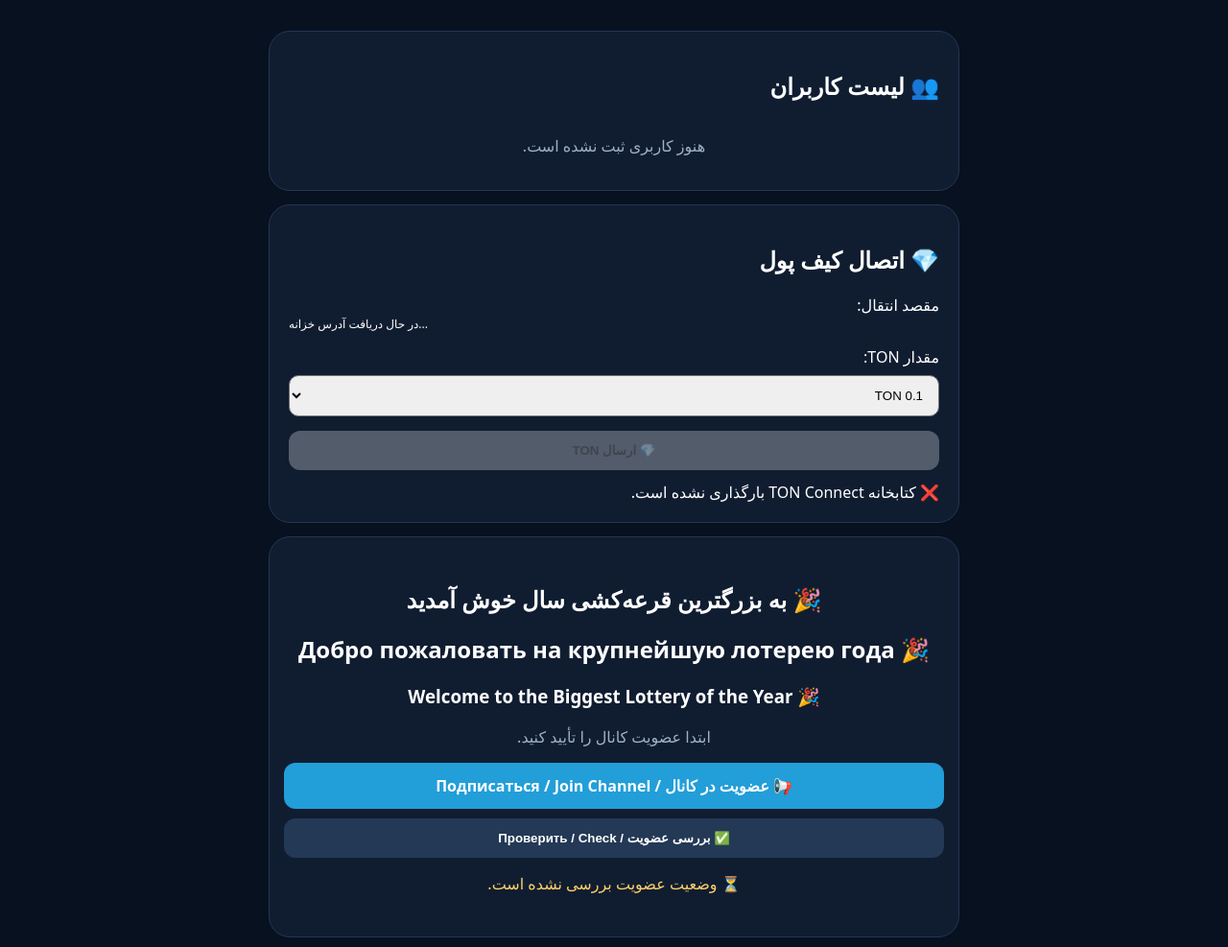
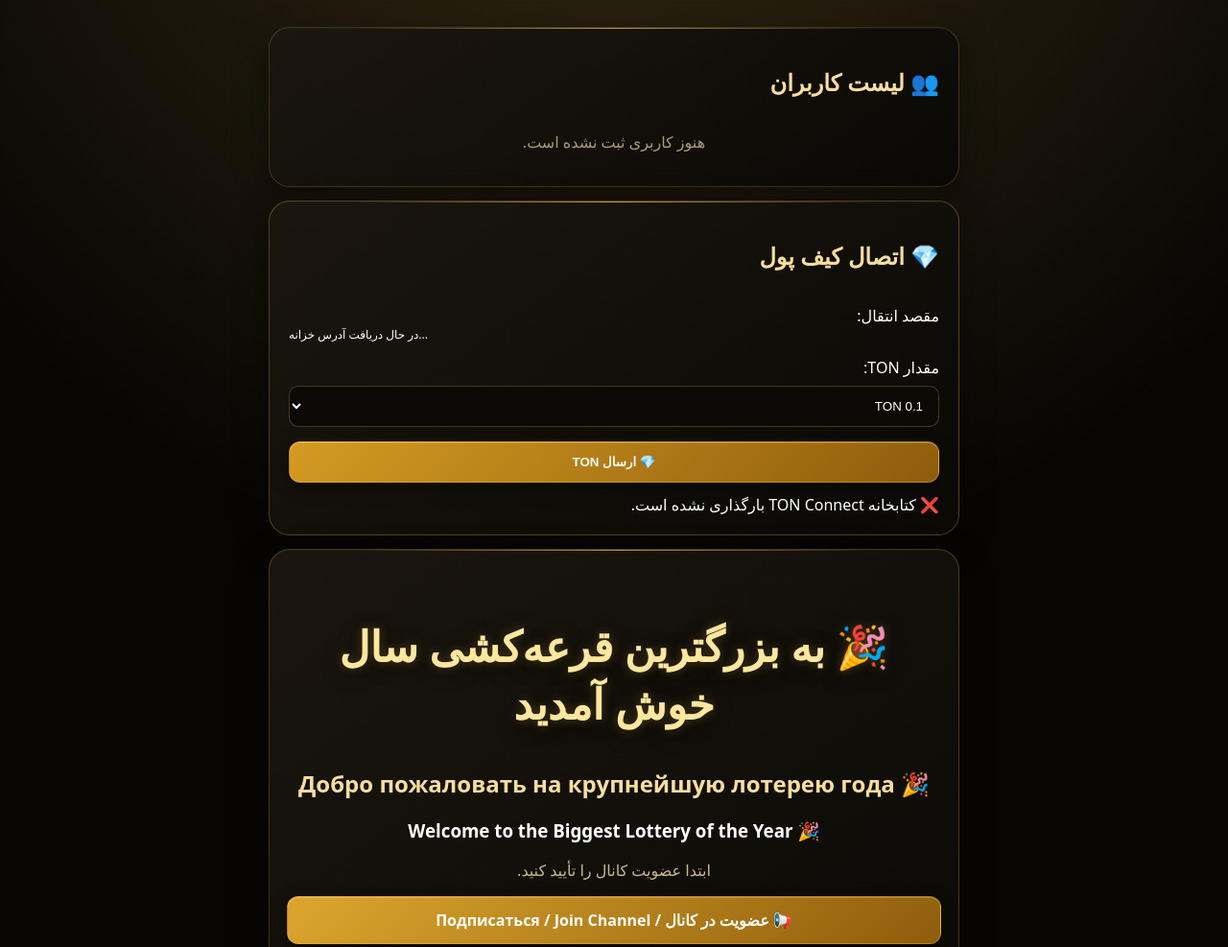
Before and after one commit to Navid1142/tonlottery2, a website: page web/index.html in a window 1280 px wide. Shown: the top 987 px of the page at 96% size. Drawn offline with Linux system fonts and the light colour scheme; no server answers.

Commit message:
Upgrade lottery UI to luxury gold design

```diff
--- a/web/index.html
+++ b/web/index.html
@@ -1,4 +1,201 @@
-<!doctype html><html lang="fa" dir="rtl"><head><meta charset="utf-8"><meta name="viewport" content="width=device-width,initial-scale=1"><title>TON Lottery</title><script src="https://telegram.org/js/telegram-web-app.js"></script><script src="https://unpkg.com/@tonconnect/ui@2.3.0/dist/tonconnect-ui.min.js"></script><style>body{font-family:system-ui,sans-serif;background:#07111f;color:#fff;margin:0}.wrap{max-width:720px;margin:auto;padding:18px}.card{background:#101d31;border:1px solid #233653;border-radius:22px;padding:20px;margin:14px 0}.hero{text-align:center;padding:28px 15px}.bar{height:18px;background:#263750;border-radius:99px;overflow:hidden}.fill{height:100%;width:0;background:#42a5ff}.row{display:flex;justify-content:space-between;gap:12px;margin:12px 0}.muted{color:#9fb0c7}.btn{display:block;width:100%;box-sizing:border-box;padding:13px 16px;border:0;border-radius:12px;cursor:pointer;text-align:center;text-decoration:none;margin:10px 0;font-weight:700}.join{background:#229ed9;color:white}.check{background:#243956;color:white}.pill{background:#18385b;padding:5px 9px;border-radius:20px}.warning{color:#ffd166}.ok{color:#6ee7a8}.lang{font-size:.92rem;line-height:1.7}.secure{text-align:center;line-height:1.8}</style></head><body><div class="wrap">
+<!doctype html><html lang="fa" dir="rtl"><head><meta charset="utf-8"><meta name="viewport" content="width=device-width,initial-scale=1"><title>TON Lottery</title><script src="https://telegram.org/js/telegram-web-app.js"></script><script src="https://unpkg.com/@tonconnect/ui@2.3.0/dist/tonconnect-ui.min.js"></script><style>body{font-family:system-ui,sans-serif;background:#07111f;color:#fff;margin:0}.wrap{max-width:720px;margin:auto;padding:18px}.card{background:#101d31;border:1px solid #233653;border-radius:22px;padding:20px;margin:14px 0}.hero{text-align:center;padding:28px 15px}.bar{height:18px;background:#263750;border-radius:99px;overflow:hidden}.fill{height:100%;width:0;background:#42a5ff}.row{display:flex;justify-content:space-between;gap:12px;margin:12px 0}.muted{color:#9fb0c7}.btn{display:block;width:100%;box-sizing:border-box;padding:13px 16px;border:0;border-radius:12px;cursor:pointer;text-align:center;text-decoration:none;margin:10px 0;font-weight:700}.join{background:#229ed9;color:white}.check{background:#243956;color:white}.pill{background:#18385b;padding:5px 9px;border-radius:20px}.warning{color:#ffd166}.ok{color:#6ee7a8}.lang{font-size:.92rem;line-height:1.7}.secure{text-align:center;line-height:1.8}</style>
+<!-- GRAND LOTTERY LUXURY UI -->
+<style id="grand-lottery-luxury">
+:root{
+  --gold:#f5c451;
+  --gold2:#ffe7a0;
+  --dark:#070604;
+  --panel:#12100b;
+  --line:rgba(245,196,81,.22);
+}
+
+html,body{
+  background:
+    radial-gradient(circle at 50% -15%,rgba(245,196,81,.20),transparent 38%),
+    radial-gradient(circle at 0% 100%,rgba(255,185,40,.07),transparent 32%),
+    var(--dark) !important;
+  color:#fff !important;
+}
+
+body{
+  overflow-x:hidden;
+}
+
+.wrap{
+  max-width:720px !important;
+  padding:14px !important;
+}
+
+.card{
+  position:relative;
+  background:
+    linear-gradient(145deg,rgba(27,23,15,.97),rgba(10,9,6,.97))
+    !important;
+  border:1px solid var(--line) !important;
+  border-radius:22px !important;
+  box-shadow:
+    0 12px 35px rgba(0,0,0,.38),
+    inset 0 1px 0 rgba(255,255,255,.035) !important;
+  overflow:hidden;
+}
+
+.card:before{
+  content:"";
+  position:absolute;
+  top:0;
+  left:12%;
+  right:12%;
+  height:1px;
+  background:linear-gradient(
+    90deg,
+    transparent,
+    var(--gold),
+    transparent
+  );
+  opacity:.75;
+}
+
+.hero{
+  padding:34px 18px !important;
+}
+
+.hero h1{
+  font-size:clamp(27px,7vw,44px) !important;
+  font-weight:900;
+  color:var(--gold2) !important;
+  text-shadow:
+    0 0 12px rgba(245,196,81,.28),
+    0 3px 20px rgba(0,0,0,.8);
+}
+
+.hero p{
+  color:#c7b98e !important;
+}
+
+.btn{
+  border:1px solid rgba(245,196,81,.35) !important;
+  background:
+    linear-gradient(135deg,#d49a22,#8e5d0c)
+    !important;
+  color:#fff !important;
+  font-weight:800 !important;
+  box-shadow:
+    0 5px 18px rgba(0,0,0,.35),
+    inset 0 1px 0 rgba(255,255,255,.22);
+  transition:transform .18s ease,box-shadow .18s ease;
+}
+
+.btn:active{
+  transform:scale(.98);
+}
+
+.join{
+  background:linear-gradient(135deg,#dca62e,#8e5d0c) !important;
+}
+
+.check{
+  background:linear-gradient(135deg,#302818,#17130c) !important;
+}
+
+.bar{
+  height:18px !important;
+  background:#080806 !important;
+  border:1px solid rgba(245,196,81,.18);
+  box-shadow:inset 0 2px 8px rgba(0,0,0,.8);
+}
+
+.fill{
+  background:
+    linear-gradient(
+      90deg,
+      #9b680d,
+      #f5c451,
+      #ffe7a0
+    ) !important;
+  box-shadow:0 0 14px rgba(245,196,81,.45);
+  transition:width .6s ease;
+}
+
+.pill{
+  background:rgba(245,196,81,.09) !important;
+  border:1px solid rgba(245,196,81,.2);
+  color:#ffe7a0;
+}
+
+.muted{
+  color:#a99b79 !important;
+}
+
+.warning{
+  color:#ffd166 !important;
+}
+
+.ok{
+  color:#75e0a5 !important;
+}
+
+h2{
+  color:#f8dda0;
+  font-weight:800;
+}
+
+#payment-card{
+  border-color:rgba(245,196,81,.28) !important;
+}
+
+#profileCard{
+  border-color:rgba(245,196,81,.20) !important;
+}
+
+#participants-card{
+  border-color:rgba(245,196,81,.20) !important;
+}
+
+#participants-list > div{
+  transition:background .2s ease;
+}
+
+#participants-list > div:hover{
+  background:rgba(245,196,81,.045);
+}
+
+#ton-connect{
+  display:flex;
+  justify-content:center;
+}
+
+select{
+  background:#0b0906 !important;
+  color:#fff !important;
+  border:1px solid rgba(245,196,81,.25) !important;
+}
+
+.secure{
+  color:#e6dcc4;
+}
+
+@keyframes luxuryGlow{
+  0%,100%{
+    opacity:.72;
+  }
+  50%{
+    opacity:1;
+  }
+}
+
+.hero:after{
+  content:"✦ GRAND LOTTERY ✦";
+  display:block;
+  margin-top:20px;
+  color:var(--gold);
+  font-size:11px;
+  font-weight:700;
+  letter-spacing:3px;
+  animation:luxuryGlow 2.8s infinite;
+}
+</style>
+
+</head><body><div class="wrap">
 
 
 <section class="card" id="participants-card">
```
